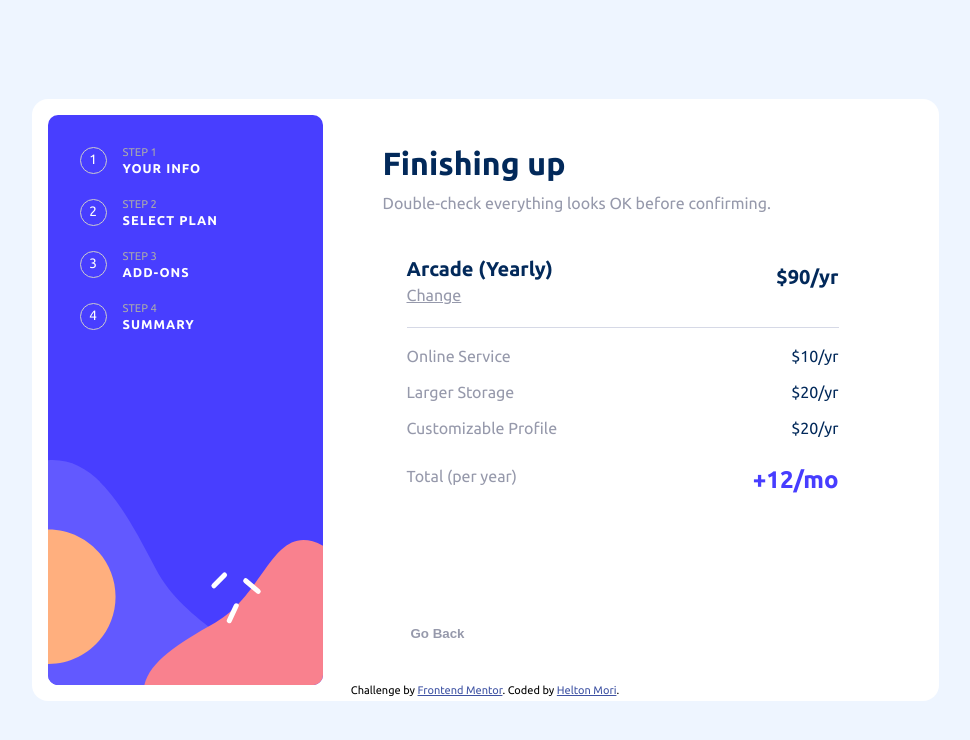
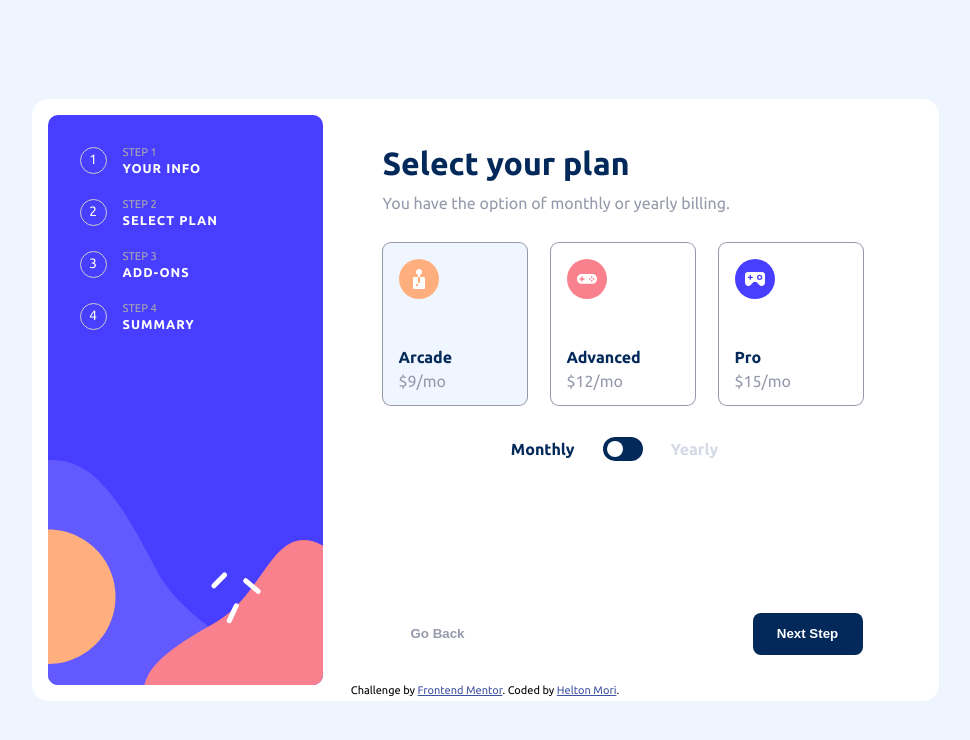
Before and after one commit to helton-mori-dev/Multi-step-form---Frontend-Mentor, a Vue app: page / in a window 1280 px wide. Shown: the top 740 px of the page, without its empty margins (155-1125 px from the left). Built offline with nearby package versions, Linux system fonts and the light colour scheme.

Commit message:
Logica de soma Finishing up

```diff
--- a/src/components/StepPickAddon.vue
+++ b/src/components/StepPickAddon.vue
@@ -18,7 +18,9 @@
         />
         <label class="label" for="online">Online service</label
         ><span class="description">Access to multiplayer games</span>
-        <span class="price"> +$1/mo </span>
+        <span class="price">
+          +${{ $store.state.periodPlan ? `1/mo` : `10/yr` }}
+        </span>
       </label>
 
       <label
@@ -33,7 +35,9 @@
           v-model="storageChange"
         /><label class="label" for="storage">Larger storage</label
         ><span class="description">Extra 1TB of cloud save</span>
-        <span class="price"> +$2/mo </span>
+        <span class="price">
+          +${{ $store.state.periodPlan ? `2/mo` : `20/yr` }}
+        </span>
       </label>
 
       <label
@@ -49,7 +53,9 @@
         />
         <label class="label" for="profile">Profile</label
         ><span class="description">Custom theme on your profile</span>
-        <span class="price"> +$2/mo </span>
+        <span class="price">
+          +${{ $store.state.periodPlan ? `2/mo` : `20/yr` }}
+        </span>
       </label>
     </div>
   </div>
--- a/src/components/StepSelectPlan.vue
+++ b/src/components/StepSelectPlan.vue
@@ -21,7 +21,7 @@
           <label for="arcade"
             >Arcade
             <span class="price"
-              >$9{{ periodPlan ? "/mo " : "/yr" }}</span
+              >$9{{ periodPlan ? "/mo " : "0/yr" }}</span
             ></label
           >
           <span class="benefit" v-if="!periodPlan">2 months free</span>
@@ -41,7 +41,7 @@
           <label for="advanced"
             >Advanced
             <span class="price"
-              >$12{{ periodPlan ? "/mo " : "/yr" }}</span
+              >$12{{ periodPlan ? "/mo " : "0/yr" }}</span
             ></label
           >
           <span class="benefit" v-if="!periodPlan">2 months free</span>
@@ -61,7 +61,7 @@
           <label for="pro"
             >Pro
             <span class="price"
-              >$15{{ periodPlan ? "/mo " : "/yr" }}</span
+              >$15{{ periodPlan ? "/mo " : "0/yr" }}</span
             ></label
           >
           <span class="benefit" v-if="!periodPlan">2 months free</span>
--- a/src/components/StepSummary.vue
+++ b/src/components/StepSummary.vue
@@ -12,27 +12,35 @@
             $store.state.periodPlan ? "Monthly" : "Yearly"
           }})
         </h3>
-        <span class="summary__plan-select"
-          ><a href="#" class="summary__plan-button">Change</a>
-          <span class="summary__plan-value">{{
-            $store.state.periodPlan ? "$9/mo" : "$90/yr"
-          }}</span></span
-        >
+        <span class="summary__plan-select">
+          <a href="#" class="summary__plan-button">Change</a>
+          <span class="summary__plan-value">
+            {{
+              $store.state.periodPlan
+                ? `$${arcadeMonth}/mo`
+                : `$${arcadeYear}/yr`
+            }}
+          </span>
+        </span>
       </div>
       <div class="summary__addon">
         <div class="summary__addon-online" v-if="$store.state.onlineService">
           <div class="summary__addon-line">
             <span class="summary__addon-label">Online Service</span
             ><span class="summary__addon-value">{{
-              $store.state.periodPlan ? "$1/mo" : "$10/yr"
+              $store.state.periodPlan
+                ? `$${onlineMonth}/mo`
+                : `$${onlineYear}/yr`
             }}</span>
           </div>
         </div>
         <div class="summary__addon-storage" v-if="$store.state.largerStorage">
           <div class="summary__addon-line">
-            <span class="summary__addon-label">Larger Storage</span
-            ><span class="summary__addon-value">{{
-              $store.state.periodPlan ? "$2/mo" : "$20/yr"
+            <span class="summary__addon-label">Larger Storage</span>
+            <span class="summary__addon-value">{{
+              $store.state.periodPlan
+                ? `$${storageMonth}/mo`
+                : `$${storageYear}/yr`
             }}</span>
           </div>
         </div>
@@ -41,20 +49,26 @@
           v-if="$store.state.customizableProfile"
         >
           <div class="summary__addon-line">
-            <span class="summary__addon-label">Customizable Profile</span
-            ><span class="summary__addon-value">{{
-              $store.state.periodPlan ? "$2/mo" : "$20/yr"
-            }}</span>
+            <span class="summary__addon-label">Customizable Profile</span>
+            <span class="summary__addon-value"
+              >{{
+                $store.state.periodPlan
+                  ? `$${customizableMonth}/mo`
+                  : `$${customizableYear}/yr`
+              }}
+            </span>
           </div>
         </div>
       </div>
       <div class="summary__total">
         <div class="summary__total-line">
           <span class="summary__total-label"
-            >Total (per
-            {{ $store.state.periodPlan ? "month / " : "year" }})</span
+            >Total (per {{ $store.state.periodPlan ? "month" : "year" }})</span
           >
-          <span class="summary__total-value">+12/mo</span>
+          <span class="summary__total-value"
+            >+{{ summaryTotal
+            }}{{ $store.state.periodPlan ? "mo" : "yr" }}</span
+          >
         </div>
       </div>
     </div>
@@ -81,9 +95,47 @@ export default {
     };
   },
   computed: {
-    // summaryTotal(){
-    //   return this.$store.state.
-    // }
+    summaryTotal() {
+      let total = 0;
+      switch (this.$store.state.selectedPlan) {
+        case "arcade":
+          total += this.$store.state.periodPlan
+            ? this.arcadeMonth
+            : this.arcadeYear;
+
+          break;
+
+        case "advanced":
+          total += this.$store.state.periodPlan
+            ? this.advancedMonth
+            : this.advancedYear;
+
+          break;
+
+        case "pro":
+          total += this.$store.state.periodPlan ? this.proMonth : this.proYear;
+          break;
+      }
+
+      if (this.$store.state.onlineService) {
+        total += this.$store.state.periodPlan
+          ? this.onlineMonth
+          : this.onlineYear;
+      }
+
+      if (this.$store.state.largerStorage) {
+        total += this.$store.state.periodPlan
+          ? this.storageMonth
+          : this.storageYear;
+      }
+
+      if (this.$store.state.customizableProfile) {
+        total += this.$store.state.periodPlan
+          ? this.storageMonth
+          : this.storageYear;
+      }
+      return total;
+    },
   },
 };
 </script>
--- a/src/store/store.js
+++ b/src/store/store.js
@@ -8,12 +8,12 @@ export const store = createStore({
       //   selectedPlan: [],
       //   pickedAddons: [],
       // },
-      currentStepIndex: 3,
+      currentStepIndex: 1,
       selectedPlan: "arcade",
-      periodPlan: false, //false == monthly, true == yearly
-      onlineService: true,
-      largerStorage: true,
-      customizableProfile: true,
+      periodPlan: true, //true == monthly, false == yearly
+      onlineService: false,
+      largerStorage: false,
+      customizableProfile: false,
     };
   },
   mutations: {
```
